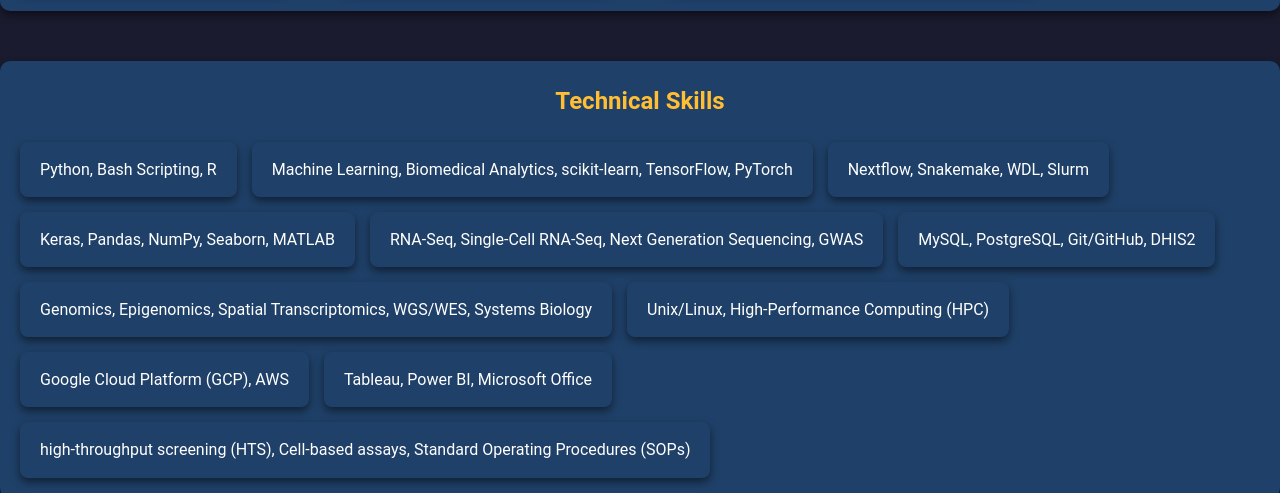
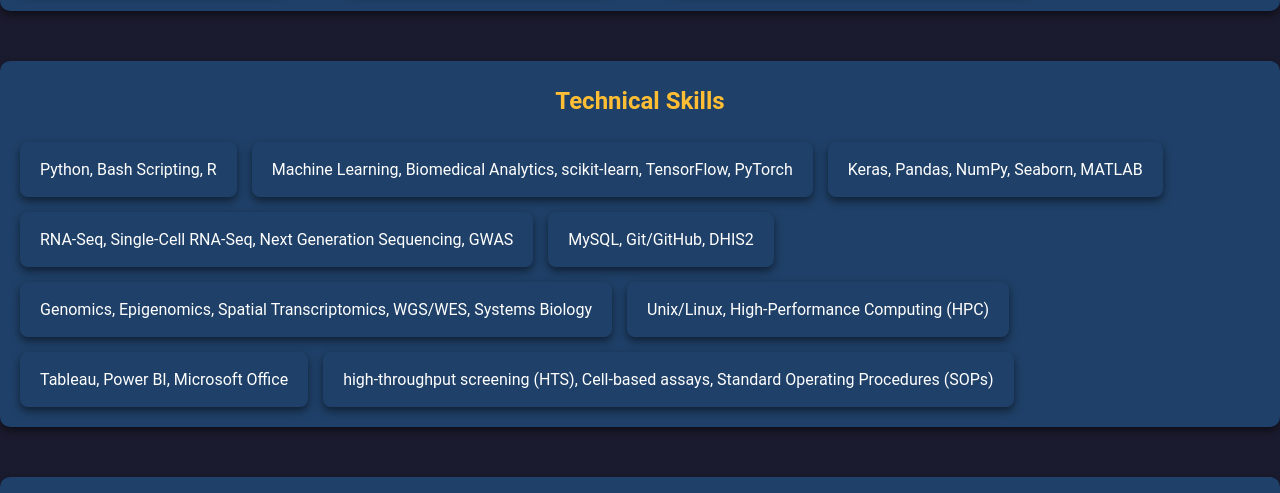
Before and after one commit to jayasruthikoppada/My_portfolio, a plain HTML site: page Index.html in a window 1280 px wide. Shown: the part 1316-1809 px from the top of the page. Drawn offline with Linux system fonts and the light colour scheme.

Commit message:
Update Index.html

```diff
--- a/Index.html
+++ b/Index.html
@@ -67,7 +67,7 @@ Tech-wise, I’m fluent in Python, R, SQL, and Snakemake, love creating data vis
         <div class="skill">Machine Learning, Biomedical Analytics, scikit-learn,  TensorFlow, PyTorch</div>
 
         <!-- Pipeline Development & Workflow Automation -->
-        <div class="skill">Nextflow, Snakemake, WDL, Slurm</div>
+        <!-- div class="skill">Nextflow, Snakemake, WDL, Slurm</div>
         <!-- Data Science & Machine Learning -->
         <div class="skill">Keras, Pandas, NumPy, Seaborn, MATLAB</div>
 
@@ -75,7 +75,7 @@ Tech-wise, I’m fluent in Python, R, SQL, and Snakemake, love creating data vis
         <!-- Bioinformatics & Genomics -->
         <div class="skill">RNA-Seq, Single-Cell RNA-Seq, Next Generation Sequencing, GWAS</div>
         <!-- Databases & Version Control -->
-        <div class="skill">MySQL, PostgreSQL, Git/GitHub, DHIS2</div>
+        <div class="skill">MySQL, Git/GitHub, DHIS2</div>
         <!-- Bioinformatics & Genomics -->
         <div class="skill">Genomics, Epigenomics, Spatial Transcriptomics, WGS/WES, Systems Biology </div>
 
@@ -84,7 +84,7 @@ Tech-wise, I’m fluent in Python, R, SQL, and Snakemake, love creating data vis
 
         <!-- Computational Environments & Cloud -->
         <div class="skill">Unix/Linux, High-Performance Computing (HPC)</div>
-        <div class="skill">Google Cloud Platform (GCP), AWS</div>
+        <!--div class="skill">Google Cloud Platform (GCP), AWS</div>
 
         <!-- Data Visualization & Analytics -->
         <div class="skill">Tableau, Power BI, Microsoft Office</div>
```
